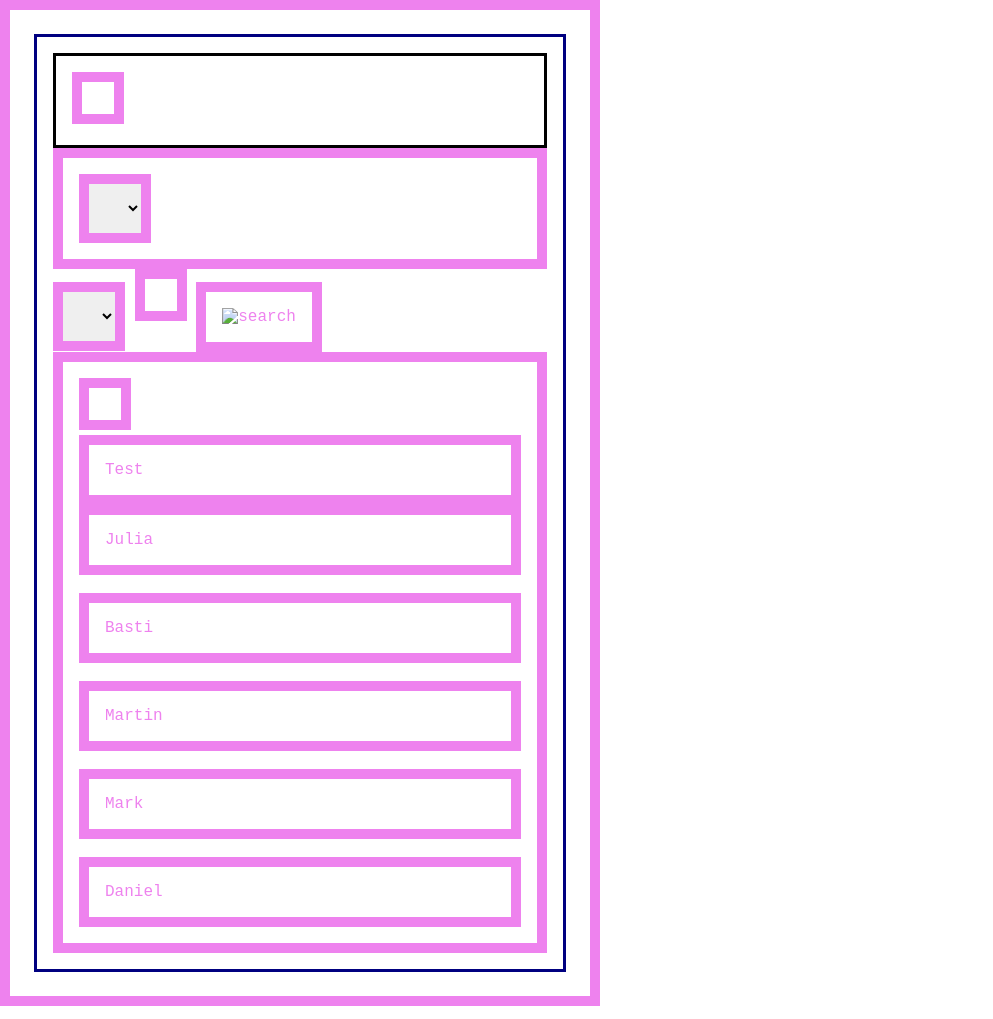
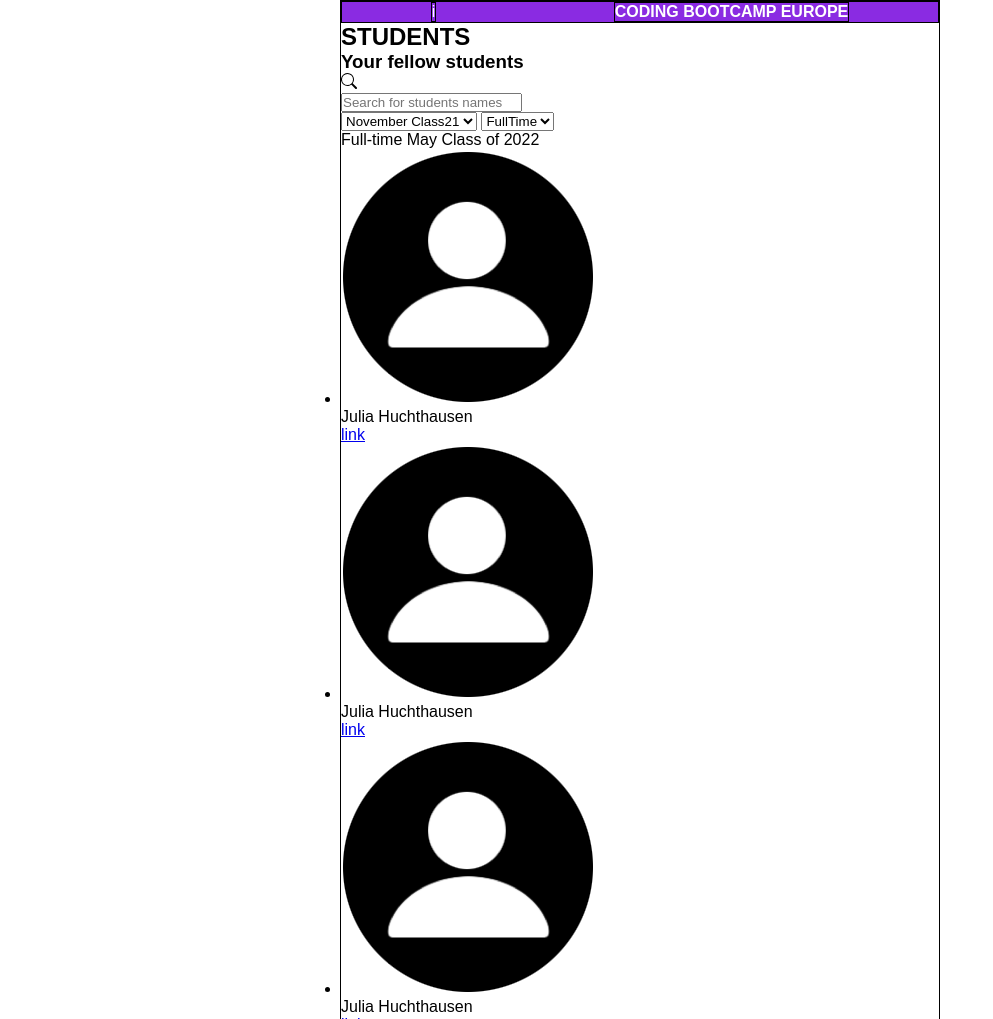
Before and after one commit to danmille/checkpoint-web-dev-foundation, a plain HTML site: page index.html in a window 1280 px wide. Shown: the top 1019 px of the page, without its empty margins (0-993 px from the left). Drawn offline with Linux system fonts and the light colour scheme.

Commit message:
commit update

```diff
--- a/index.html
+++ b/index.html
@@ -1,38 +1,85 @@
 <!DOCTYPE html>
 <html lang="en">
   <head>
-
+    <link rel="preconnect" href="https://fonts.googleapis.com" />
+    <link rel="preconnect" href="https://fonts.gstatic.com" crossorigin />
+    <link
+      href="https://fonts.googleapis.com/css2?family=Source+Sans+Pro:wght@200&display=swap"
+      rel="stylesheet"
+    />
     <link rel="stylesheet" href="style.css" />
     <meta charset="UTF-8" />
     <meta http-equiv="X-UA-Compatible" content="IE=edge" />
     <meta name="viewport" content="width=device-width, initial-scale=1.0" />
     <title>checkpoint-web-dev-foundation</title>
   </head>
+
   <body>
-    <div><svg xmlns="http://www.w3.org/2000/svg" width="16" height="16" fill="currentColor" class="bi bi-search" viewBox="0 0 16 16">
-      <path d="M11.742 10.344a6.5 6.5 0 1 0-1.397 1.398h-.001c.03.04.062.078.098.115l3.85 3.85a1 1 0 0 0 1.415-1.414l-3.85-3.85a1.007 1.007 0 0 0-.115-.1zM12 6.5a5.5 5.5 0 1 1-11 0 5.5 5.5 0 0 1 11 0z"/>
-    </svg></div>
-    <header><select name="Coding Bootcamp" id="CBH1"></select></header>
-    <select name="Coding Bootcamp" id="CBH2"></select>
-    <svg xmlns="http://www.w3.org/2000/svg" width="16" height="16" fill="currentColor" class="bi bi-search" viewBox="0 0 16 16">
-      <path d="M11.742 10.344a6.5 6.5 0 1 0-1.397 1.398h-.001c.03.04.062.078.098.115l3.85 3.85a1 1 0 0 0 1.415-1.414l-3.85-3.85a1.007 1.007 0 0 0-.115-.1zM12 6.5a5.5 5.5 0 1 1-11 0 5.5 5.5 0 0 1 11 0z"/>
-    </svg>
-    <img src="file:///Users/dm/Desktop/search.svg" alt="search">
+    <header>
+      <div class="icon">i</div>
+      <div class="header">
+        <h1>CODING BOOTCAMP EUROPE</h1>
+      </div>
+    </header>
     <main>
-      <svg xmlns="http://www.w3.org/2000/svg" width="16" height="16" fill="currentColor" class="bi bi-search" viewBox="0 0 16 16">
-        <path d="M11.742 10.344a6.5 6.5 0 1 0-1.397 1.398h-.001c.03.04.062.078.098.115l3.85 3.85a1 1 0 0 0 1.415-1.414l-3.85-3.85a1.007 1.007 0 0 0-.115-.1zM12 6.5a5.5 5.5 0 1 1-11 0 5.5 5.5 0 0 1 11 0z"/>
-      </svg>
-      <section class="Test">Test</section>
-      <article>Julia</article class="Julia">
-        <br>
-      <article>Basti</article>
-      <br>
-      <article>Martin</article>
-      <br>
-      <article>Mark</article>
-      <br>
-      <article>Daniel</article>
+      <h2>STUDENTS</h2>
+      <h3>Your fellow students</h3>
+      <div>
+        <svg
+          xmlns="http://www.w3.org/2000/svg"
+          width="16"
+          height="16"
+          fill="currentColor"
+          class="bi bi-search"
+          viewBox="0 0 16 16"
+        >
+          <path
+            d="M11.742 10.344a6.5 6.5 0 1 0-1.397 1.398h-.001c.03.04.062.078.098.115l3.85 3.85a1 1 0 0 0 1.415-1.414l-3.85-3.85a1.007 1.007 0 0 0-.115-.1zM12 6.5a5.5 5.5 0 1 1-11 0 5.5 5.5 0 0 1 11 0z"
+          />
+        </svg>
+      </div>
+      <div class="search">
+        <input type="text" id="input" placeholder="Search for students names" />
+      </div>
+      <select id="year">
+        <option value="C1">November Class21</option>
+      </select>
+
+      <select id="time">
+        <option value="T1">FullTime</option>
+      </select>
+      <article>
+        <p>Full-time May Class of 2022</p>
+      </article>
+      <article>
+        <ul>
+          <li>
+            <img src="profile-icon-png-910.png" alt="" />
+            <p>Julia Huchthausen</p>
+            <a href="#">link</a>
+          </li>
+          <li>
+            <img src="profile-icon-png-910.png" alt="" />
+            <p>Julia Huchthausen</p>
+            <a href="#">link</a>
+          </li>
+          <li>
+            <img src="profile-icon-png-910.png" alt="" />
+            <p>Julia Huchthausen</p>
+            <a href="#">link</a>
+          </li>
+          <li>
+            <img src="profile-icon-png-910.png" alt="" />
+            <p>Julia Huchthausen</p>
+            <a href="#">link</a>
+          </li>
+          <li>
+            <img src="profile-icon-png-910.png" alt="" />
+            <p>Julia Huchthausen</p>
+            <a href="#">link</a>
+          </li>
+        </ul>
+      </article>
     </main>
-
   </body>
 </html>
--- a/style.css
+++ b/style.css
@@ -1,26 +1,27 @@
-*,
-:before,
-*:after {
+* {
   box-sizing: border-box;
-  max-width: 600px;
-  border: solid violet 10px;
-  padding: 1rem;
+  margin: auto;
+  padding: 0;
+  font-family: montserrat, sans-serif;
 }
 body {
-  background-color: hot red;
   max-width: 600px;
-  border: solid navy;
-  font-family: "Courier New", Courier, monospace;
-  color: violet;
+  width: 100%;
+  border: 1px solid black;
+  background-color: white;
 }
-div {
-  border: solid black;
+header {
+  background-color: blueviolet;
+  display: flex;
+  border: 1px solid black;
 }
-
-.Julia {
-  color: aqua;
-  font-size: 16px;
+h1 {
+  color: white;
+  font-size: 1em;
+  border: 1px solid black;
 }
-_test {
-  background-color: black;
+.icon {
+  color: white;
+  font-size: 1em;
+  border: 1px solid black;
 }
```
Also changed, not shown: profile-icon-png-910.png (added).
